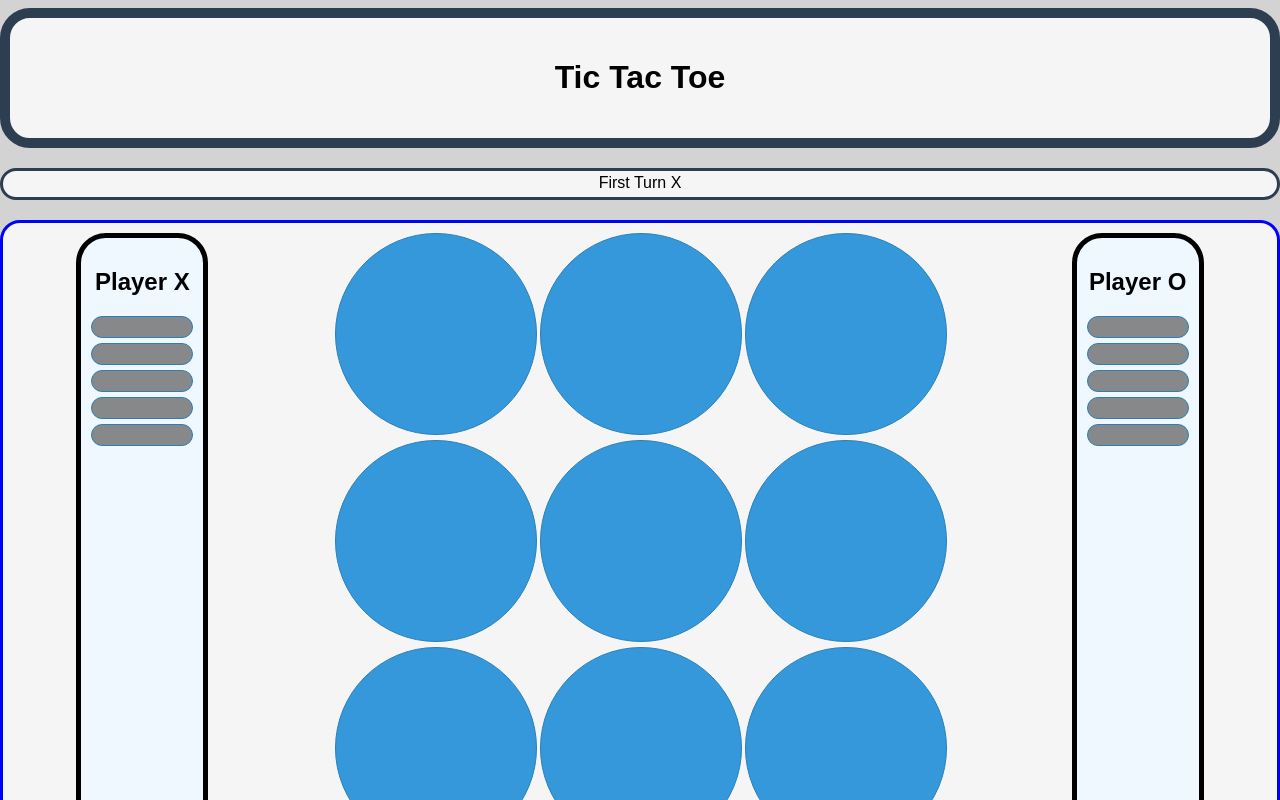
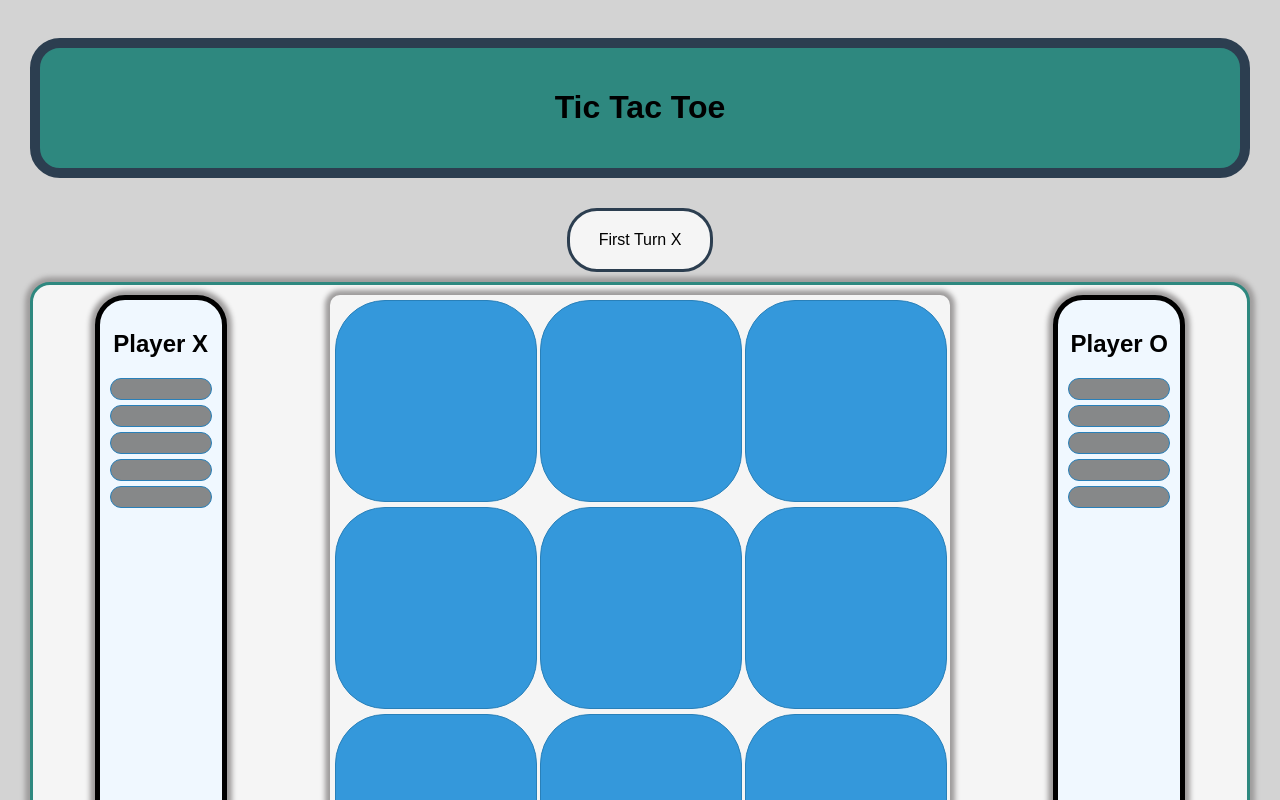
Before and after one commit to Suladis/ProtoTYPE, a website: page public/index.html in a window 1280 px wide. Both pictures are taken after a click on the button "Play Game". Shown: the top 800 px of the page. Drawn offline with Linux system fonts and the light colour scheme.

Commit message:
CSS , Script Update

```diff
--- a/public/index.html
+++ b/public/index.html
@@ -14,7 +14,8 @@
             <h1>  Tic Tac Toe </h1>
 
     </div>
-    <div class="turnorder">
+    <div class="turnorderbig">
+        <div class="turnorder"></div>
     </div>
    <div class="bigcontainer" style="visibility: hidden;">
     <div class="gameboard">
--- a/public/script.js
+++ b/public/script.js
@@ -120,6 +120,8 @@ function checkWinner(currentPlayer, move) {
         if (cells.every(cell => cell.textContent === currentPlayer)) {
             let status = currentPlayer === 'X' ? 1 : 2;
             playGame(status);
+
+
             return;
         }
     }
--- a/public/style.css
+++ b/public/style.css
@@ -4,7 +4,9 @@ body {
     text-align: center;
     margin-left: auto;
     margin-right: auto;
-    background-color:lightgray
+    background-color:lightgray;
+    padding: 30px;
+    min-width: 960px;
 }
 
 .instructions {
@@ -12,16 +14,17 @@ body {
     margin-bottom: 20px;
     padding: 20px;
     border: 10px solid  #2c3e50;
-    background-color:whitesmoke;
+    background-color:rgb(46, 136, 127);
 }
 
 .turnorder {
     border-radius: 30px;
-    margin-bottom: 20px;
-    padding: 3px;
+    padding: 20px;
     border: 3px solid  #2c3e50;
-    height: 20px;
+    max-width: 100px;
     background-color:whitesmoke;
+    margin: auto;
+    z-index: 999;
 
 }
 .gameboard {
@@ -31,10 +34,11 @@ body {
     margin-bottom: 20px;
     margin-left: auto;
     margin-right: auto;
-    border: 3px solid blue;
+    border: 3px solid rgb(46, 136, 127);
     border-radius: 20px;
     padding: 10px;
     background-color:whitesmoke;
+    box-shadow: 0 0 5px 5px rgb(158, 156, 156);
 }
 
 .playerscores {
@@ -54,6 +58,7 @@ body {
     border:5px solid black;
     border-radius: 30px;
     background-color: aliceblue;
+    box-shadow: 0 0 5px 5px rgb(158, 156, 156);
 }
 
 .player2 {
@@ -64,6 +69,7 @@ body {
     border:5px solid black;
     border-radius: 30px;
     background-color: aliceblue;
+    box-shadow: 0 0 5px 5px rgb(158, 156, 156);
 }
 
 .gameRes {
@@ -88,6 +94,9 @@ body {
     justify-content: center;
     margin-left: auto;
     margin-right: auto;
+    box-shadow: 0 0 5px 5px rgb(158, 156, 156);
+    border-radius: 10px;
+    padding: 5px;
 }
 
 .cell {
@@ -101,7 +110,7 @@ body {
     margin-bottom: 5px;
     text-align: center;
     line-height: 200px;
-    border-radius: 500px;
+    border-radius: 50px;
 }
 
 .cell:hover {
@@ -154,3 +163,7 @@ body {
     border-style: double;
     color: #ecf0f1; /* White color */
 }
+
+.turnorderbig {
+    padding:10px;
+}
```
